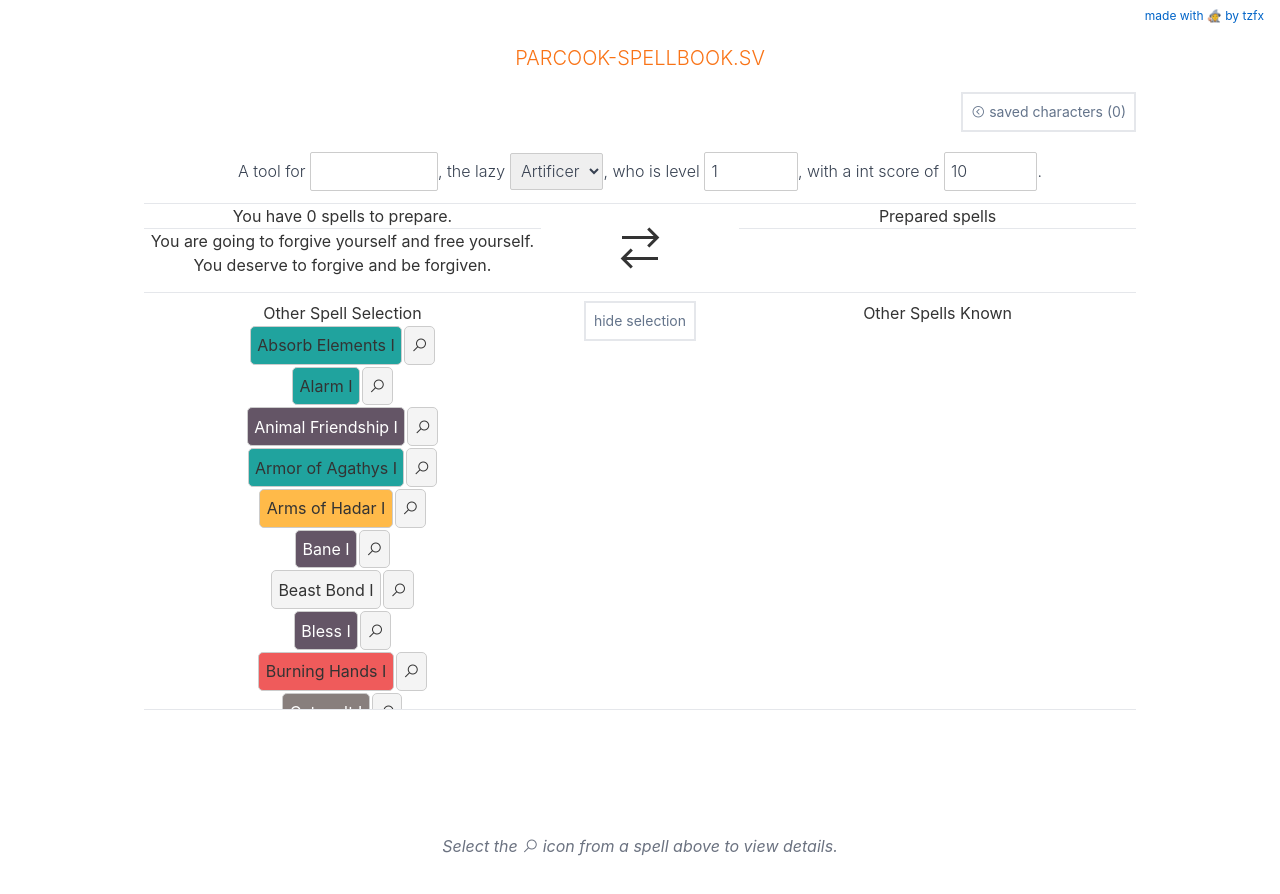
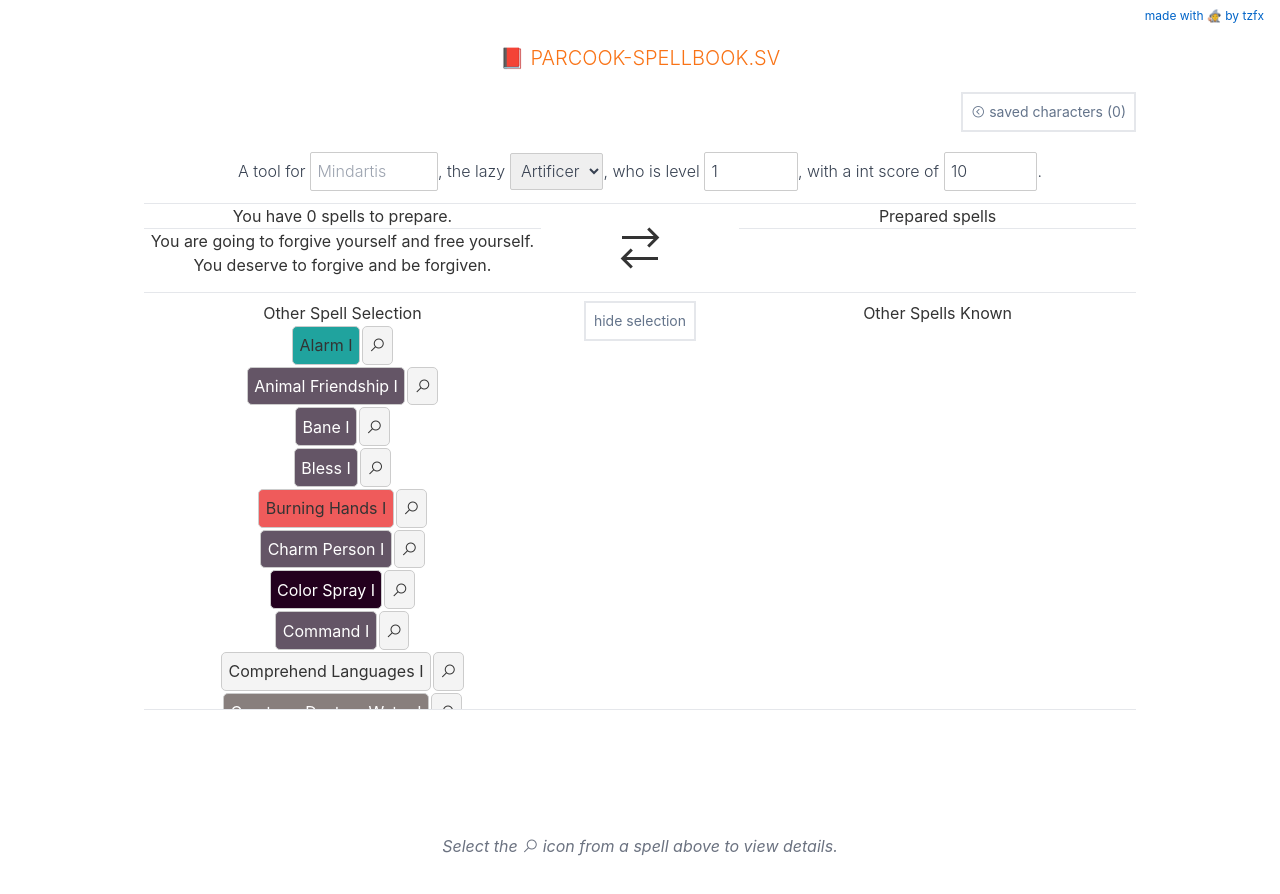
Before and after one commit to tzfx/parcook-spellbook.sv, a Svelte app: page / in a window 1280 px wide. Shown: the top 894 px of the page. Built offline with nearby package versions, Linux system fonts and the light colour scheme.

Commit message:
feat: name placeholder, books.

```diff
--- a/src/App.svelte
+++ b/src/App.svelte
@@ -3,13 +3,13 @@
     import { CharacterStorage } from "./utils/storage";
     import type { prep } from "./prep";
     import Spellbook from "./Spellbook.svelte";
-    import Spell from "./Spell.svelte";
 
     const storage: CharacterStorage = new CharacterStorage();
     let idlist: string[] = [];
 
     const init = async () => {
         idlist = await storage.list(true);
+        srd = await storage.getSRD();
         return await load();
     };
 
@@ -36,8 +36,14 @@
 
     const remove = (id: string) => storage.delete(id);
 
+    const toggleSrd = () => {
+        srd = !srd;
+        storage.setSRD(srd);
+    };
+
     let loading = init();
     let showSelect = false;
+    let srd = true;
 </script>
 
 <main class="md:max-w-5xl text-center p-4 mx-auto h-screen">
@@ -48,7 +54,10 @@
             target="_blank">made with 🧙 by tzfx</a
         >
     </div>
-    <h1 class="text-orange-500 uppercase text-xl font-light my-5">
+    <h1
+        class="text-orange-500 cursor-default uppercase text-xl font-light my-5"
+    >
+        <span on:click={toggleSrd}>{srd ? "📕" : "📚"}</span>
         Parcook-spellbook.sv
     </h1>
     <div class="flex flex-row-reverse">
@@ -86,6 +95,6 @@
         {/await}
     </div>
     {#await loading then prep}
-        <Spellbook {save} {prep} />
+        <Spellbook {save} {srd} {prep} />
     {/await}
 </main>
--- a/src/SpellDetails.svelte
+++ b/src/SpellDetails.svelte
@@ -4,11 +4,15 @@
     import type { SRDSpell } from "./srd/SRDSpell";
 
     export let spell: SRDSpell;
+    export let deselect: () => void = () => {};
 </script>
 
 <div class="text-left border-2 p-2">
     <h1 class="text-xl">
         <strong>{spell.name}</strong>
+        <div class="float-right cursor-pointer" on:click={() => deselect()}>
+            <i class="las la-times" />
+        </div>
     </h1>
     <div>
         <em>Level {spell.level} - {alpha2school(spell.school)}</em>
--- a/src/Spellbook.svelte
+++ b/src/Spellbook.svelte
@@ -1,5 +1,5 @@
 <script lang="ts">
-    import { onMount } from "svelte";
+    import { afterUpdate, onMount } from "svelte";
     import type { prep } from "./prep";
     import Spell from "./Spell.svelte";
     import { classes } from "./srd/classes";
@@ -7,9 +7,11 @@
     import { getLazy } from "./utils/lazy";
     import { getOptimism } from "./srd/optimism";
     import SpellDetails from "./SpellDetails.svelte";
+    import { randomName } from "./srd/names/names";
 
     export let prep: prep;
     export let save: (prep: prep) => void;
+    export let srd: boolean;
 
     const showCantrips = false;
     let showOtherSpells = true;
@@ -28,12 +30,14 @@
     const refreshSpells = () =>
         (allClassSpells = spells.filter(
             (spell) =>
+                (srd ? spell.srd : true) &&
                 spell.classes.fromClassList?.find(
                     (i) =>
                         i.name.toLowerCase() ===
                             prep.clazz.name.toLowerCase() &&
                         i.source === prep.clazz.source
-                ) && !prep.prepared.includes(spell)
+                ) &&
+                !prep.prepared.includes(spell)
         ));
     const refreshMaxSlotLevel = () => {
         maxSlotLevel = prep.clazz.classTableGroups
@@ -52,6 +56,8 @@
     };
     const clearPrepared = () => ([prep.catnips, prep.prepared] = [[], []]);
 
+    const deselect = () => (selectedSpell = null);
+
     const trySave = () => {
         if (![null, ""].includes(prep.name)) save(prep);
     };
@@ -60,12 +66,21 @@
         refreshSpells();
         refreshMaxSlotLevel();
     });
+
+    afterUpdate(() => {
+        refreshSpells();
+    });
 </script>
 
 <div>
     <p class="p-1 text-gray-700 font-light mt-2">
         A tool for
-        <input type="text" class="w-32" bind:value={prep.name} />, the {getLazy()}
+        <input
+            type="text"
+            placeholder={randomName()}
+            class="w-32"
+            bind:value={prep.name}
+        />, the {getLazy()}
         <select
             on:change={(e) => {
                 prep.clazz = classes[e.currentTarget.value];
@@ -212,7 +227,7 @@
             <div class="basis-2/5" hidden={!showOtherSpellsSelection}>
                 <h2>Other Spell Selection</h2>
                 <ul class="overflow-auto max-h-96">
-                    {#each spells.filter((s) => !prep.other.find((c) => s.name === c.name) && s.level !== 0 && s.level <= maxSlotLevel) as spell}
+                    {#each spells.filter((s) => (srd ? s.srd : true) && !prep.other.find((c) => s.name === c.name) && s.level !== 0 && s.level <= maxSlotLevel) as spell}
                         <Spell
                             on:message={selectedSpell$}
                             {spell}
@@ -257,7 +272,7 @@
     <hr />
     <div class="py-3 md:w-6/12 mx-auto">
         {#if selectedSpell != null}
-            <SpellDetails spell={selectedSpell} />
+            <SpellDetails {deselect} spell={selectedSpell} />
         {:else}
             <p class="text-center text-gray-500 py-28">
                 <em
--- a/src/utils/storage.ts
+++ b/src/utils/storage.ts
@@ -33,6 +33,14 @@ export class CharacterStorage {
         return localforage.setItem(name, prep);
     }
 
+    setSRD(srd: boolean): Promise<boolean> {
+        return localforage.setItem("srd", srd);
+    }
+
+    getSRD(): Promise<boolean> {
+        return localforage.getItem("srd").then((v: boolean) => v ?? true);
+    }
+
     async delete(id: string) {
         await localforage.removeItem(id);
         this.idlist = this.idlist.filter((i) => i !== id);
```
